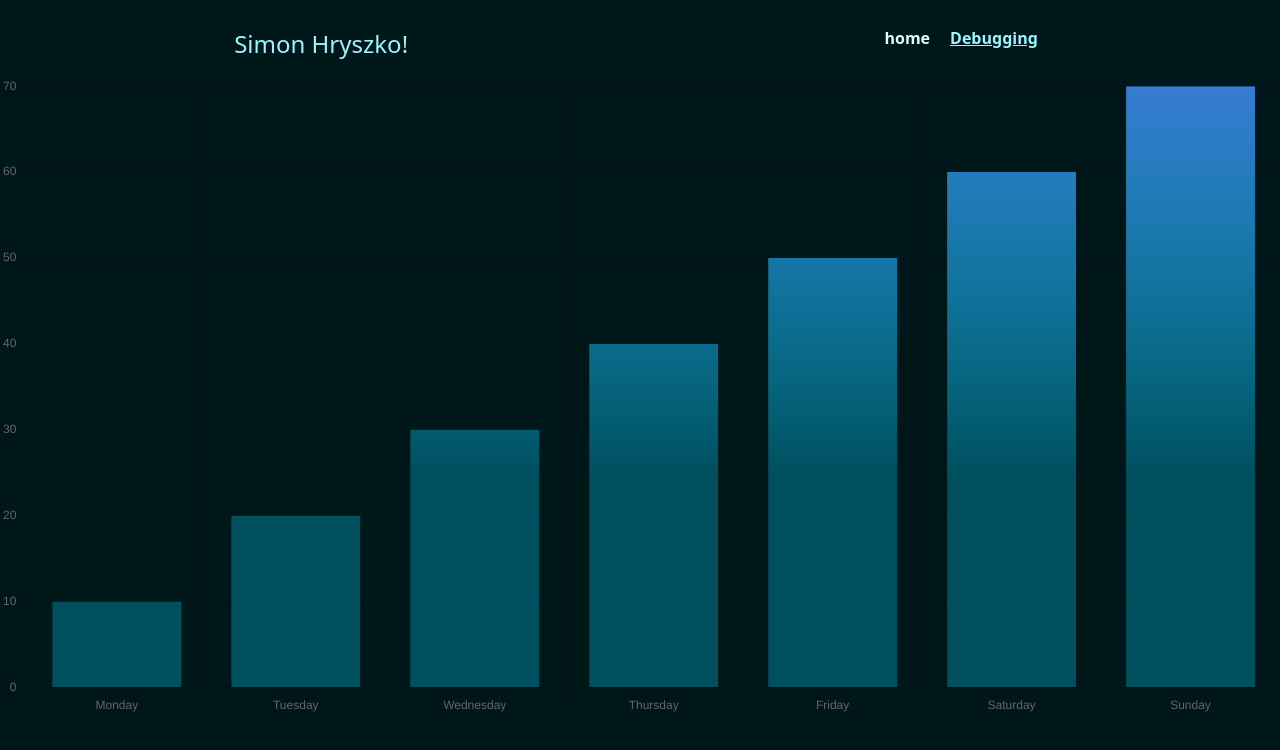
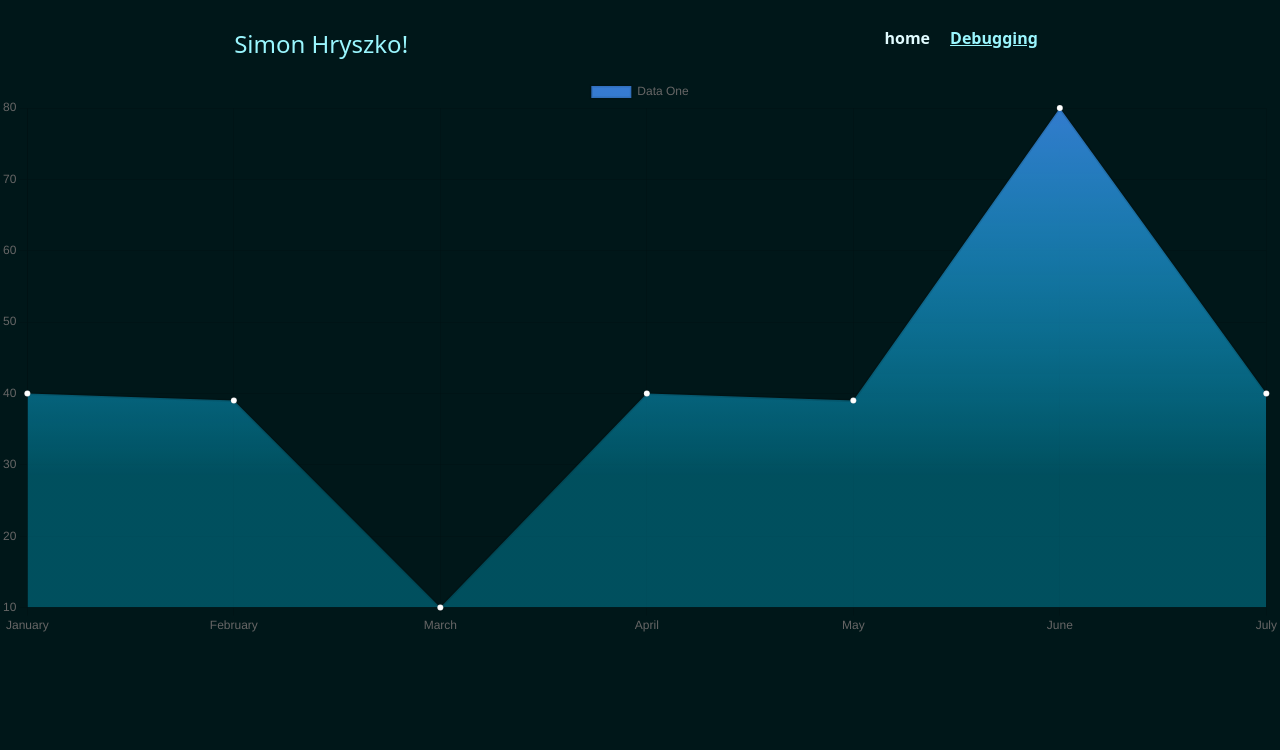
Before and after one commit to Shirobachi/hryszko-me, a Vue app: page /debug in a window 1280 px wide. Shown: the top 750 px of the page. Built offline with nearby package versions, Linux system fonts and the light colour scheme.

Commit message:
Add line prototipe

```diff
--- a/src/components/JSONGrapthComponent.vue
+++ b/src/components/JSONGrapthComponent.vue
@@ -4,30 +4,67 @@
   import { ref } from 'vue'
   import { Bar } from 'vue-chartjs'
   import { Line } from 'vue-chartjs'
-  import { Chart as ChartJS, Title, Tooltip, Legend, BarElement, CategoryScale, LinearScale } from 'chart.js'
+  import {
+    Chart as ChartJS,
+    PointElement,
+    Title,
+    Tooltip,
+    Filler,
+    Legend,
+    LineElement,
+    BarElement,
+    CategoryScale,
+    LinearScale,
+  } from 'chart.js'
   import { computed } from 'vue'
 
-  ChartJS.register(Title, Tooltip, BarElement, CategoryScale, LinearScale)
+  // ChartJS.register(Title, Tooltip, BarElement, CategoryScale, LinearScale, PointElement)
+  ChartJS.register(CategoryScale, LinearScale, PointElement, LineElement, Title, Tooltip, Filler, Legend)
 
   // const gradient =
 
-  const data = ref({
-    labels: ['Monday', 'Tuesday', 'Wednesday', 'Thursday', 'Friday', 'Saturday', 'Sunday'],
+  // const data = ref({
+  //   labels: ['Monday', 'Tuesday', 'Wednesday', 'Thursday', 'Friday', 'Saturday', 'Sunday'],
+  //   datasets: [
+  //     {
+  //       data: [10, 20, 30, 40, 50, 60, 70],
+  //       backgroundColor: (ctx) => {
+  //         const canvas = ctx.chart.ctx
+  //         const gradient = canvas.createLinearGradient(0, 0, 0, 400)
+  //         gradient.addColorStop(0, 'rgba(58,123,213,1)')
+  //         gradient.addColorStop(1, 'rgba(0,210,255,0.3)')
+  //         return gradient
+  //       },
+  //       tension: 0.25,
+  //     },
+  //   ],
+  // })
+  // const options = { responsive: true }
+
+  // LINE
+  const data = {
+    labels: ['January', 'February', 'March', 'April', 'May', 'June', 'July'],
     datasets: [
       {
-        data: [10, 20, 30, 40, 50, 60, 70],
-        backgroundColor: (ctx) => {
+        label: 'Data One',
+        fill: true,
+        backgroundColor: ctx => {
           const canvas = ctx.chart.ctx
           const gradient = canvas.createLinearGradient(0, 0, 0, 400)
           gradient.addColorStop(0, 'rgba(58,123,213,1)')
           gradient.addColorStop(1, 'rgba(0,210,255,0.3)')
           return gradient
         },
-        tension: 0.25,
+        pointBackgroundColor: 'white',
+        data: [40, 39, 10, 40, 39, 80, 40],
       },
     ],
-  })
-  const options = { responsive: true }
+  }
+
+  const options = {
+    responsive: true,
+    maintainAspectRatio: false,
+  }
 
   // const api = ref({
   //   url: 'https://wakatime.com/share/@b74ba3c5-2883-43ca-9833-799f8a50840a/067db09f-75f9-4677-8993-19882ce0af9c.json',
@@ -60,6 +97,7 @@
 
 <template>
   <main>
-    <Bar :data="data" :options="options" />
+    <!-- <Bar :data="data" :options="options" /> -->
+    <Line style="height: 70vh" :data="data" :options="options" />
   </main>
 </template>
```
